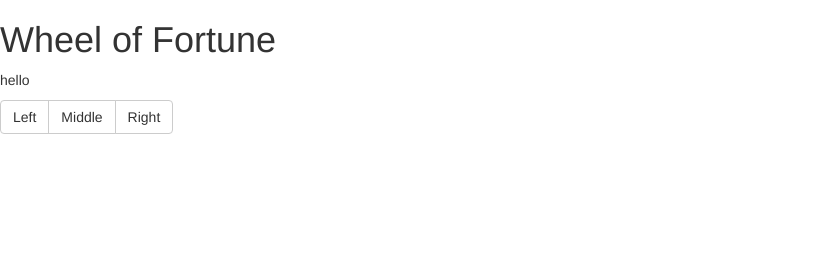
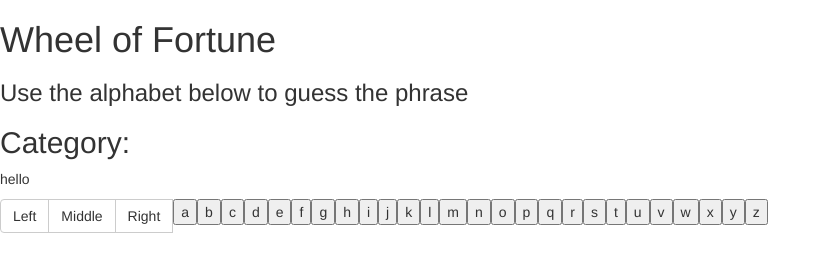
Before and after one commit to SalTheSpartan/sg-project-1, a website: page index.html in a window 1280 px wide. Shown: the whole page, without its empty margins (0-831 px from the left). Drawn offline with nearby package versions, Linux system fonts and the light colour scheme.

Commit message:
added letter buttons

```diff
--- a/index.html
+++ b/index.html
@@ -13,6 +13,8 @@
 </head>
 <body>
   <h1>Wheel of Fortune</h1>
+  <h3>Use the alphabet below to guess the phrase</h3>
+  <h2 id="category">Category: </h2>
 <p>hello</p>
 <div class="btn-group" role="group" aria-label="...">
   <button type="button" class="btn btn-default">Left</button>
--- a/main.js
+++ b/main.js
@@ -1,8 +1,24 @@
+
+var alphabet = ['a', 'b', 'c', 'd', 'e', 'f', 'g', 'h',
+  'i', 'j', 'k', 'l', 'm', 'n', 'o', 'p', 'q', 'r', 's',
+  't', 'u', 'v', 'w', 'x', 'y', 'z'];
+
+var phrases = ['Liverpool', 'Barcelona' , 'AC Milan'];
 $(document).ready(function(){
-  $('p').click(function(){
-    $(this).hide();
-  });
+
+
 });
+
+
+
+$(document).ready(function(){
+  for (var i = 0; i < alphabet.length; i++) {
+    var $letterButton = $('<button></button>');
+    $letterButton.append(alphabet[i]);
+    $('.btn-group').append($letterButton);
+  }
+});
+
 
 
 
```
